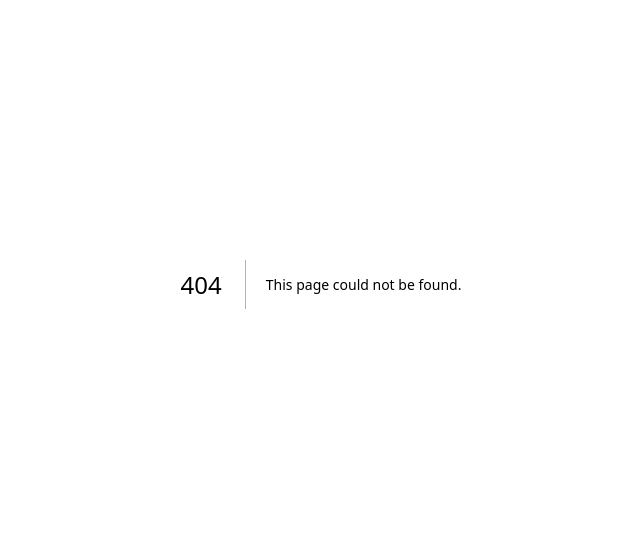
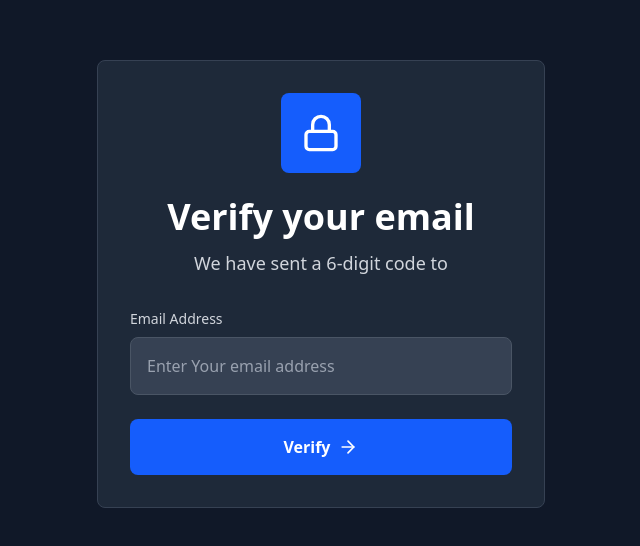
Before and after one commit to ompatil-711/ZenChat, a Next.js app in the folder frontend/: page /verify in a window 1280 px wide. Before the commit this address had no page. Shown: the part 116-662 px from the top of the page, without its empty margins (319-959 px from the left). Built offline with nearby package versions, Linux system fonts and the light colour scheme.

Commit message:
lohin page

```diff
--- a/frontend/src/app/chat/page.tsx
+++ b/frontend/src/app/chat/page.tsx
@@ -1,11 +1,11 @@
 import React from 'react'
 
-const page = () => {
+const ZenChat = () => {
   return (
     <div>
-      <h1>Page</h1>
+      <h1>Zenchat</h1>
     </div>
   )
 }
 
-export default page
+export default ZenChat
--- /dev/null
+++ b/frontend/src/app/login/page.tsx
@@ -0,0 +1,95 @@
+"use client";
+
+import axios from "axios";
+import { ArrowRight, Loader2, Mail } from "lucide-react";
+import { useRouter } from "next/navigation";
+import React, { useState } from "react";
+
+const LoginPage = () => {
+  const [email, setEmail] = useState<string>("");
+  const [loading, setLoading] = useState<boolean>(false);
+  const router = useRouter();
+
+  const handleSubmit = async (
+    e: React.FormEvent<HTMLElement>
+  ): Promise<void> => {
+    e.preventDefault();
+    setLoading(true);
+
+    try {
+      const { data } = await axios.post(`http://localhost:5000/api/v1/login`, {
+        email,
+      });
+      alert(data.message);
+      router.push(`/verify?email=${email}`);
+    } catch (error: any) {
+      console.error("Login Error:", error);
+
+      // 👇 FIX: Use Optional Chaining (?.) to prevent crash
+      // If server is down, error.response will be undefined
+      const errorMessage = error.response?.data?.message || "Network Error: Is the backend running?";
+      alert(errorMessage);
+    } finally {
+      setLoading(false);
+    }
+  };
+
+  return (
+    <div className="min-h-screen bg-gray-900 flex items-center justify-center p-4">
+      <div className="max-w-md w-full">
+        <div className="bg-gray-800 border border-gray-700 rounded-lg p-8">
+          <div className="text-center mb-8">
+            <div className="mx-auto w-20 h-20 bg-blue-600 rounded-lg flex items-center justify-center mb-6">
+              <Mail size={40} className="text-white" />
+            </div>
+            <h1 className="text-4xl font-bold text-white mb-3">
+              Welcome To ZenChat
+            </h1>
+            <p className="text-gray-300 text-lg">
+              Enter your email to continue your journey
+            </p>
+          </div>
+
+          <form onSubmit={handleSubmit} className="space-y-6">
+            <div>
+              <label
+                htmlFor="email"
+                className="block text-sm font-medium text-gray-300 mb-2"
+              >
+                Email Address
+              </label>
+              <input
+                type="email"
+                id="email"
+                className="w-full px-4 py-4 bg-gray-700 border border-gray-600 rounded-lg text-white placeholder-gray-400"
+                placeholder="Enter Your email address"
+                value={email}
+                onChange={(e) => setEmail(e.target.value)}
+                required
+              />
+            </div>
+            <button
+              type="submit"
+              className="w-full bg-blue-600 text-white py-4 px-6 rounded-lg font-semibold hover:bg-blue-700 disabled:opacity-50 disabled:cursor-not-allowed"
+              disabled={loading}
+            >
+              {loading ? (
+                <div className="flex items-center justify-center gap-2">
+                  <Loader2 className="w-5 h-5 animate-spin" />
+                  Sending Otp to your mail...
+                </div>
+              ) : (
+                <div className="flex items-center justify-center gap-2">
+                  <span>Send Verification Code</span>
+                  <ArrowRight className="w-5 h-5" />
+                </div>
+              )}
+            </button>
+          </form>
+        </div>
+      </div>
+    </div>
+  );
+};
+
+export default LoginPage;
--- a/frontend/src/app/page.tsx
+++ b/frontend/src/app/page.tsx
@@ -1,11 +1,7 @@
-import React from 'react'
+import { redirect } from "next/navigation";
 
 const page = () => {
-  return (
-    <div>
-      <h1>React</h1>
-    </div>
-  )
-}
+  return redirect("/chat");
+};
 
-export default page
+export default page;
--- /dev/null
+++ b/frontend/src/app/verify/page.tsx
@@ -0,0 +1,106 @@
+"use client"
+import { ArrowRight, Loader2, Lock } from 'lucide-react'
+import { useRouter, useSearchParams } from 'next/navigation'
+import React, { useState, useRef, useEffect } from "react";
+
+const VerifyPage = () => {
+    const [loading, setloading] = useState(false)
+    const[otp , setotp] = useState<string[]>(["","","","","",""])
+    const[error,setError]=useState<string>("")
+    const[recentLoading,setResentLoading] = useState(false)
+    const[timer,setTimer] = useState(60);
+
+    const inputRefs = useRef<Array<HTMLInputElement>>([])
+
+    useEffect(()=>{
+        if(timer>0){
+            const interval = setInterval(()=>{
+               setTimer((prev)=>prev-1);
+            },1000);
+            return() => clearInterval(interval)
+        }
+    },[timer]);
+
+    const handleInputChange = (index: number, value: string): void =>{
+        if(value.length>1) return;
+
+        const newOtp = [...otp]
+        newOtp[index] = value
+        setotp(newOtp)
+        setError("")
+
+        if(value && index <5){
+            inputRefs.current[index+1]?.focus();
+        }
+    };
+
+
+
+    console.log(timer);
+
+    const router = useRouter()
+
+    const SearchParams = useSearchParams()
+
+    const email: string = SearchParams.get("email") ||  ""
+    const handleSubmit = async()=>{}
+  return (
+    <div className="min-h-screen bg-gray-900 flex items-center justify-center p-4">
+      <div className="max-w-md w-full">
+        <div className="bg-gray-800 border border-gray-700 rounded-lg p-8">
+          <div className="text-center mb-8">
+            <div className="mx-auto w-20 h-20 bg-blue-600 rounded-lg flex items-center justify-center mb-6">
+              <Lock size={40} className="text-white" />
+            </div>
+            <h1 className="text-4xl font-bold text-white mb-3">
+              Verify your email
+            </h1>
+            <p className="text-gray-300 text-lg">
+              We have sent a 6-digit code to
+            </p>
+          <p className='text-blue-400 font-medium'>{email}</p>
+          </div>
+
+          <form onSubmit={handleSubmit} className="space-y-6">
+            <div>
+              <label
+                htmlFor="email"
+                className="block text-sm font-medium text-gray-300 mb-2"
+              >
+                Email Address
+              </label>
+              <input
+                type="email"
+                id="email"
+                className="w-full px-4 py-4 bg-gray-700 border border-gray-600 rounded-lg text-white placeholder-gray-400"
+                placeholder="Enter Your email address"
+                //value={email}
+                //onChange={(e) => setEmail(e.target.value)}
+                required
+              />
+            </div>
+            <button
+              type="submit"
+              className="w-full bg-blue-600 text-white py-4 px-6 rounded-lg font-semibold hover:bg-blue-700 disabled:opacity-50 disabled:cursor-not-allowed"
+              //disabled={loading}
+            >
+              {loading ? (
+                <div className="flex items-center justify-center gap-2">
+                  <Loader2 className="w-5 h-5 animate-spin" />
+                  Verifing...
+                </div>
+              ) : (
+                <div className="flex items-center justify-center gap-2">
+                  <span>Verify</span>
+                  <ArrowRight className="w-5 h-5" />
+                </div>
+              )}
+            </button>
+          </form>
+        </div>
+      </div>
+    </div>
+  )
+}
+
+export default VerifyPage
--- /dev/null
+++ b/frontend/src/components/Loading.tsx
@@ -0,0 +1,11 @@
+import React from "react";
+
+const Loading = () => {
+  return (
+    <div className="fixex inset-0 flex items-center justify-center bg-gray-900 min-h-screen">
+      <div className="h-12 w-12 border-4 border-white border-t-transparent rounded-full animate-spin" />
+    </div>
+  );
+};
+
+export default Loading;
--- /dev/null
+++ b/frontend/src/components/VerifyOtp.tsx
@@ -0,0 +1,11 @@
+import React from 'react'
+
+const VerifyOtp = () => {
+  return (
+    <div>
+
+    </div>
+  )
+}
+
+export default VerifyOtp
```
Also changed, not shown: frontend/package.json (+6 -1 lines), 1 other file (tests, documents, lock files or other folders).
